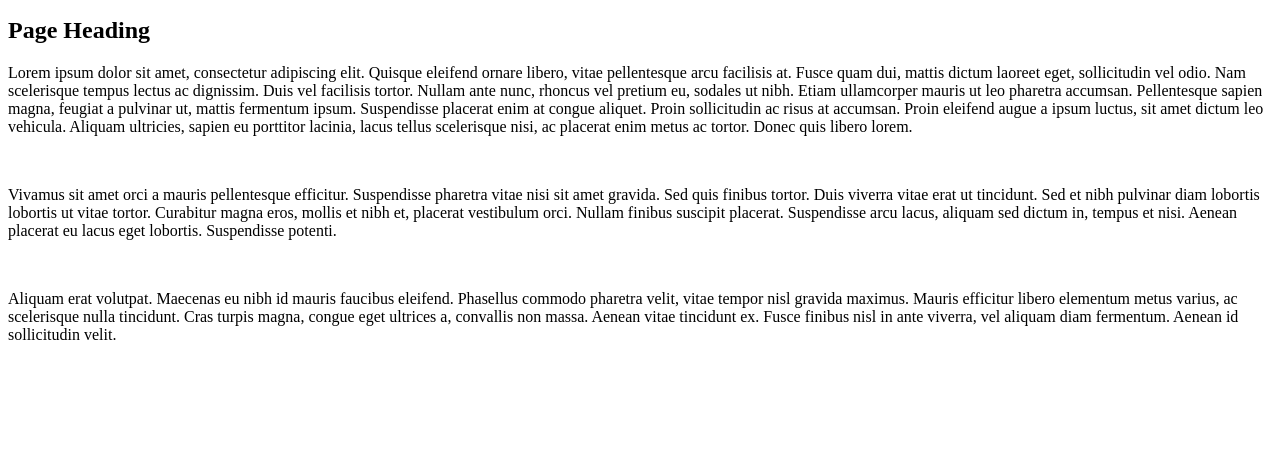
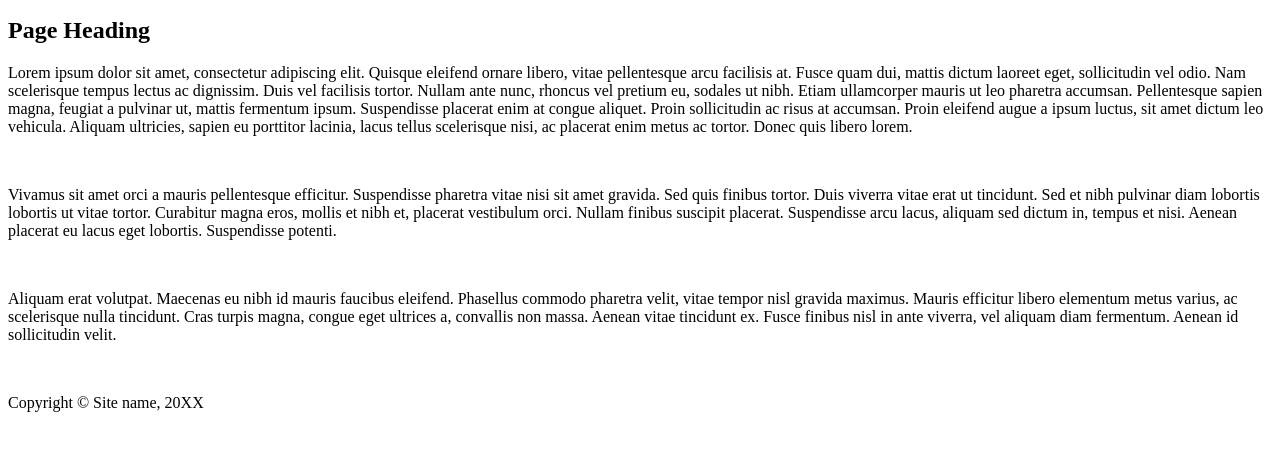
Before and after one commit to AVP-cedcoss/Template-2, a plain HTML site: page src/index.html in a window 1280 px wide. Shown: the part 155-606 px from the top of the page. Drawn offline with Linux system fonts and the light colour scheme.

Commit message:
Footer Added

```diff
--- a/src/index.html
+++ b/src/index.html
@@ -39,8 +39,11 @@
                 <br>
             </div>
 
-        <div id="footer">
-        </div>
+            <div id="footer">
+                <p>
+                    Copyright &copy; Site name, 20XX
+                </p>
+            </div>
 
     </div>
 </body>
```
